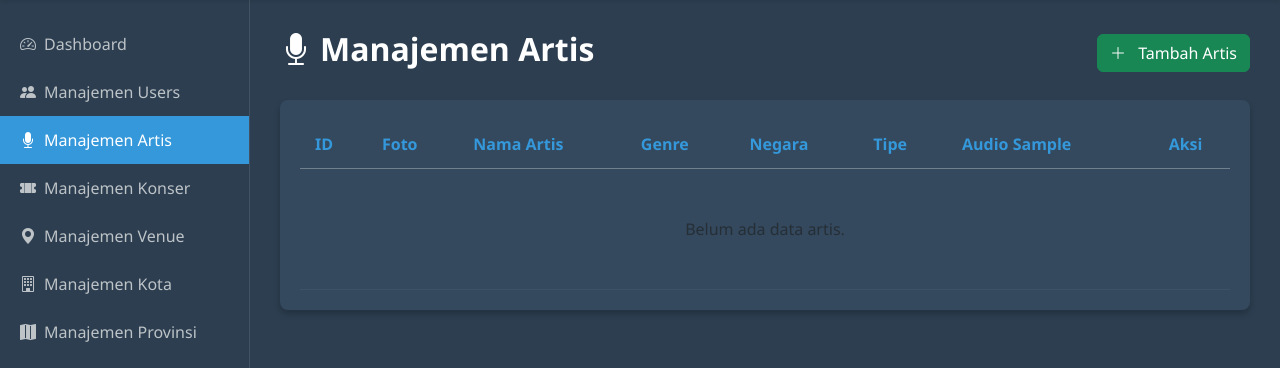
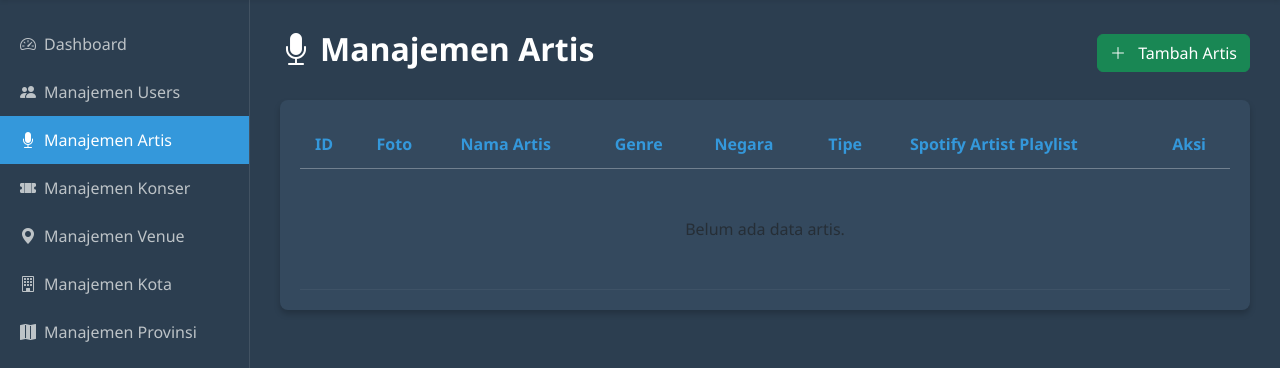
Before and after one commit to muhatallahdzaky/ujicoba, a PHP site: page /WebKonserProjek/halamanAdmin/dashboard/html/artis/manajemenArtis.php in a window 1280 px wide. Shown: the part 52-420 px from the top of the page. Run offline with PHP 8.4, Linux system fonts and the light colour scheme; data that the repository does not hold is empty; some libraries are stand-ins or nearby versions.

Commit message:
ubahlagi

```diff
--- a/halamanAdmin/dashboard/html/artis/manajemenArtis.php
+++ b/halamanAdmin/dashboard/html/artis/manajemenArtis.php
@@ -61,7 +61,7 @@ if (!$queryArtis) {
                                 <th>Genre</th>
                                 <th>Negara</th>
                                 <th>Tipe</th>
-                                <th>Audio Sample</th>
+                                <th>Spotify Artist Playlist</th>
                                 <th class="text-center">Aksi</th>
                             </tr>
                         </thead>
@@ -73,7 +73,7 @@ if (!$queryArtis) {
 
                                         <td>
                                             <?php if(!empty($data['gambar_artis'])): ?>
-                                                <img src="../../../../uploads/artisPict/<?= $data['gambar_artis']; ?>" class="img-artis">
+                                                <img src="/WebKonserProjek/<?= $data['gambar_artis']; ?>" class="img-artis">
                                             <?php else: ?>
                                                 <div class="img-artis d-flex align-items-center justify-content-center bg-secondary text-white" style="font-size: 10px;">No Pic</div>
                                             <?php endif; ?>
@@ -83,13 +83,8 @@ if (!$queryArtis) {
                                         <td><?= htmlspecialchars($data['genre']); ?></td>
                                         <td><?= htmlspecialchars($data['asal_negara']); ?></td>
                                         <td><span class="badge bg-info text-dark"><?= $data['tipe_entitas']; ?></span></td>
-
                                         <td>
-                                            <?php if(!empty($data['audio_sample'])): ?>
-                                                <audio controls class="audio-player">
-                                                    <source src="../../../../uploads/artisAudio/<?= $data['audio_sample']; ?>" type="audio/mpeg">
-                                                </audio>
-                                            <?php else: ?> <span class="text-muted small">-</span> <?php endif; ?>
+                                            <a href="<?= $data['spotify_playlist_url']; ?>" style="color: white;"><?= $data['spotify_playlist_url']; ?></a>
                                         </td>
 
                                         <td class="text-center">
--- a/halamanAdmin/dashboard/html/folderDH/indexDashboard.php
+++ b/halamanAdmin/dashboard/html/folderDH/indexDashboard.php
@@ -104,7 +104,7 @@ $queryAktivitasAtmin = @$koneksi->query("SELECT * FROM log_aktivitas ORDER BY id
                 </div>
             <?php }
             } else {
-              echo "<span class='text-muted small'>Belum ada aktivitas.</span>";
+              echo "<span>Belum ada aktivitas.</span>";
             } ?>
           </div>
         </div>
--- a/halamanAdmin/dashboard/html/sideBar.php
+++ b/halamanAdmin/dashboard/html/sideBar.php
@@ -18,7 +18,7 @@ function isActive($searchString) {
     <ul class="nav flex-column">
 
         <li class="nav-item">
-            <a class="nav-link <?php echo ($current_page == 'indexDashboard.php') ? 'active' : ''; ?>" href="<?php echo $path; ?>indexDashboard.php">
+            <a class="nav-link <?php echo ($current_page == 'indexDashboard.php') ? 'active' : ''; ?>" href="<?php echo $path; ?>folderDH/indexDashboard.php">
                 <i class="bi bi-speedometer2 me-2"></i>
                 Dashboard
             </a>
```
Also changed, not shown: assets/uploads/band_pict/ryokuoushoku_shakai.webp (renamed from assets/uploads/band_pict/ryokuoushoku_shaka.webp), assets/uploads/band_pict/yovie_&_nuno.webp (renamed from assets/uploads/band_pict/yovie_nuno.webp).
